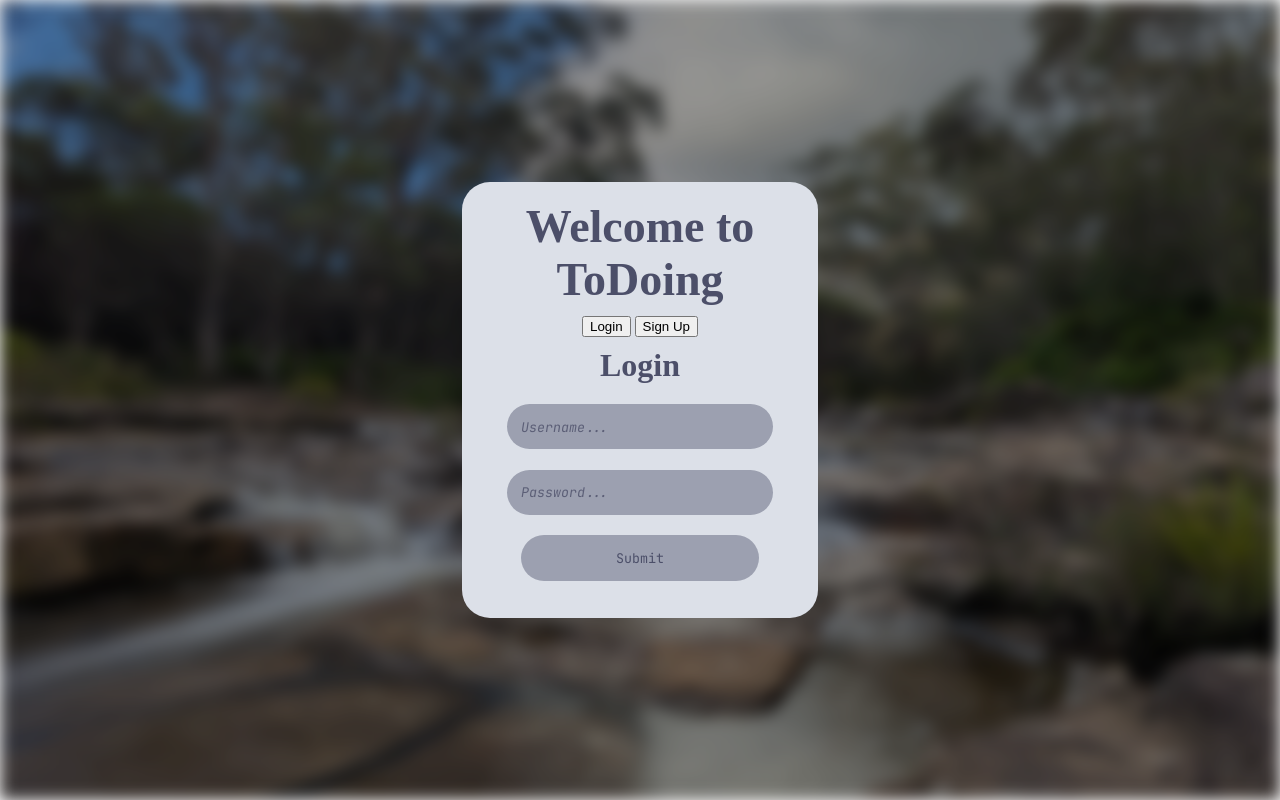
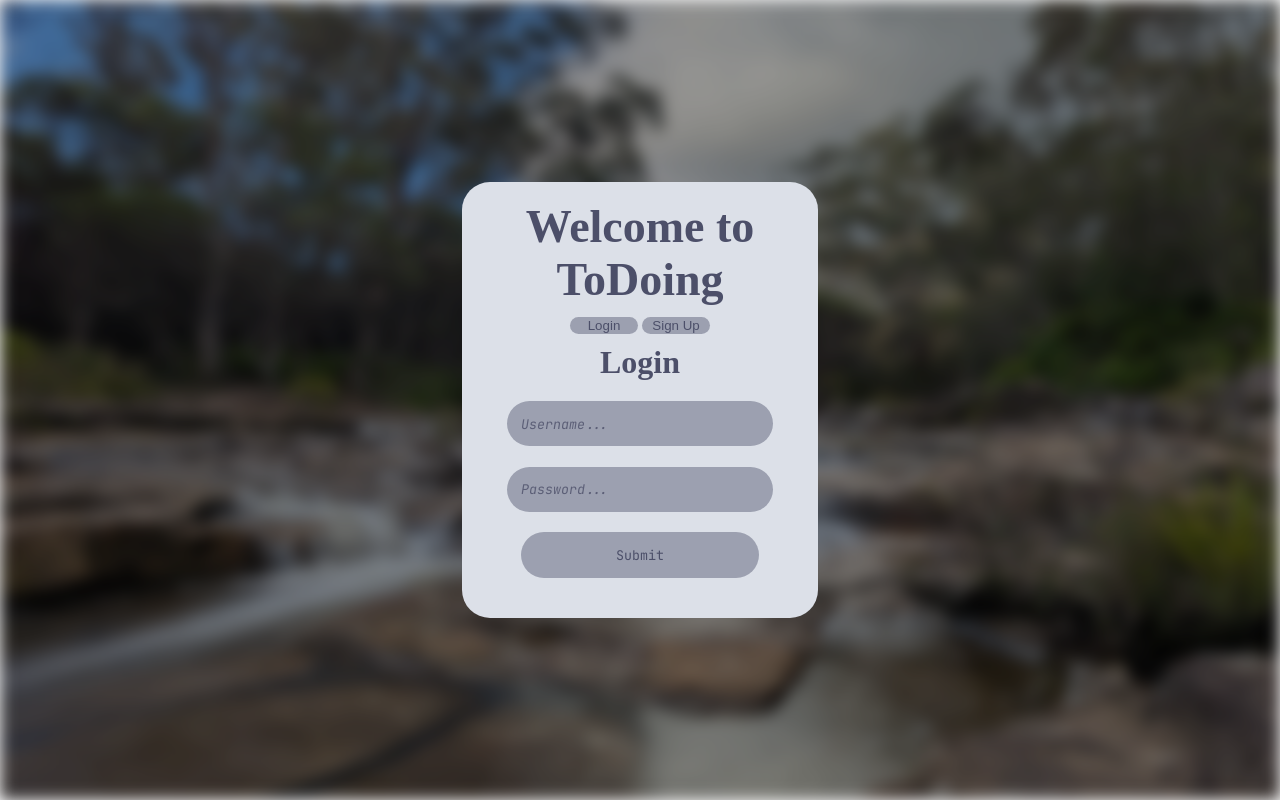
Before and after one commit to CuriousSmudge/ToDoing, a Flask app: page /login in a window 1280 px wide. Run offline with Flask 3, Linux system fonts and the light colour scheme; some web fonts are replaced.

Commit message:
Final Style Adjustments - tablinks

```diff
--- a/ToDoing/static/style.css
+++ b/ToDoing/static/style.css
@@ -101,6 +101,20 @@ h2 {
 	border-radius: 28px;
 }
 
+.tablinks {
+    background-color: var(--overlay0);
+    color: var(--text);
+    border-radius: 12px;
+    border: none;
+    width: 20%;
+    height: 4%:
+}
+
+.tablinks:hover {
+    background-color: var(--overlay2);
+    cursor: pointer;
+}
+
 #workspace {
 	padding: 1vh;
     width: 560px;
```
